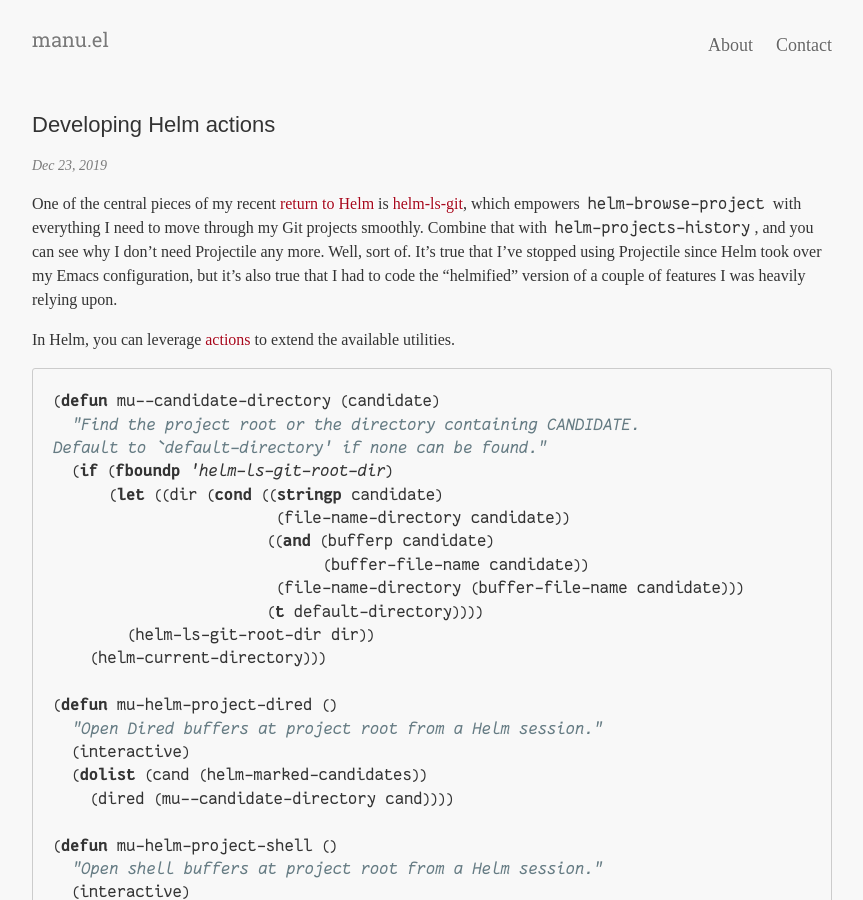
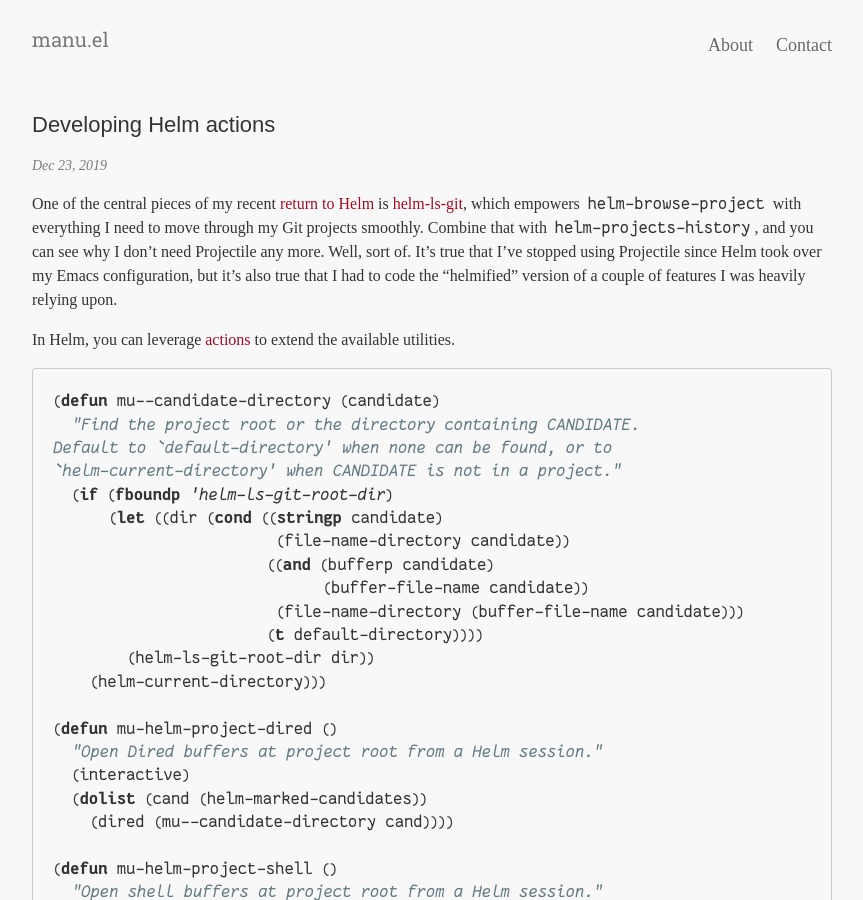
Before and after one commit to manuel-uberti/manuel-uberti.github.io, a Jekyll site: the page built from _posts/2019-12-23-helm-actions.md, in a window 1280 px wide and 900 px high. Shown: the whole window, without its empty margins (208-1071 px from the left). Built offline with Jekyll 4.4.1, drawn with Linux system fonts in a browser that asks for light colours; some web fonts are replaced.

Commit message:
Update docstring

````diff
--- a/_posts/2019-12-23-helm-actions.md
+++ b/_posts/2019-12-23-helm-actions.md
@@ -23,7 +23,8 @@
 ``` emacs-lisp
 (defun mu--candidate-directory (candidate)
   "Find the project root or the directory containing CANDIDATE.
-Default to `default-directory' if none can be found."
+Default to `default-directory' when none can be found, or to
+`helm-current-directory' when CANDIDATE is not in a project."
   (if (fboundp 'helm-ls-git-root-dir)
       (let ((dir (cond ((stringp candidate)
                         (file-name-directory candidate))
````
